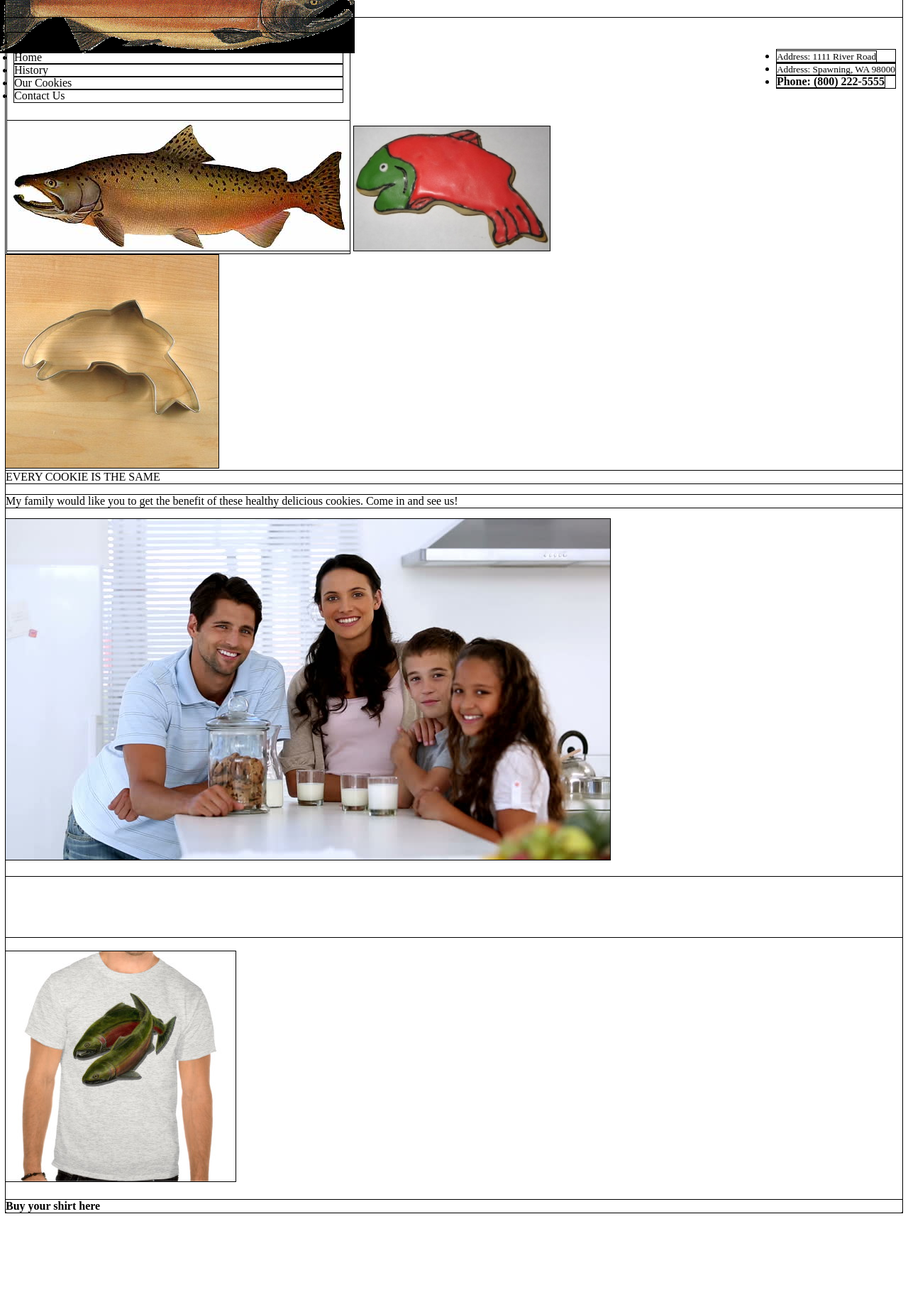
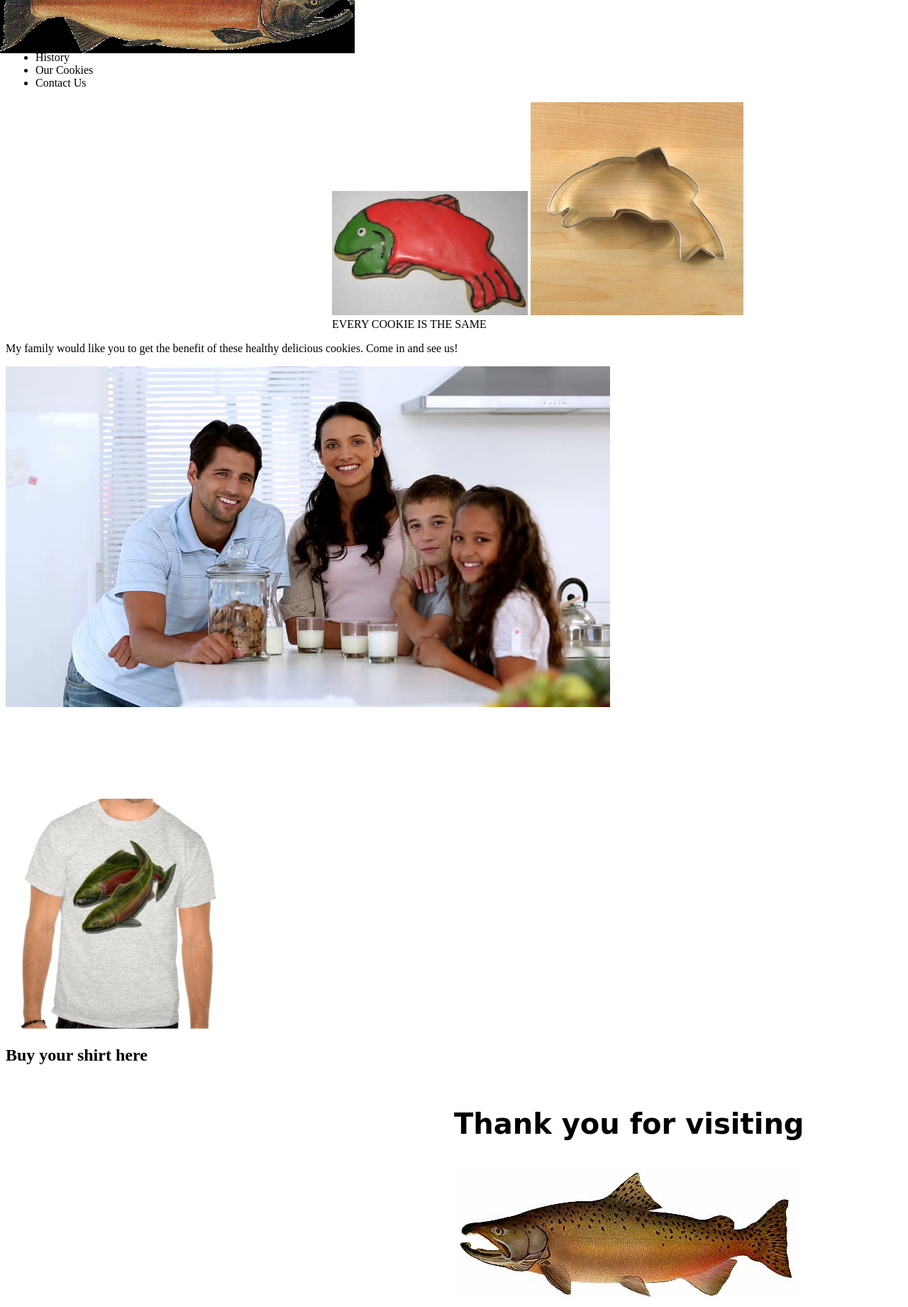
Before and after one commit to basellers1/cookie-stand, a plain HTML site: page Index.html in a window 1280 px wide. Shown: the part 81-1922 px from the top of the page at 71% size. Before the commit the page ends 1810 px from the top, so only its background shows below. Drawn offline with Linux system fonts and the light colour scheme.

Commit message:
fixed CSS

```diff
--- a/Index.html
+++ b/Index.html
@@ -5,32 +5,34 @@
     <link href="style.css" rel="stylesheet">
   </head>
 <body class="salmon-background">
+  <div class="navbar">
   <h1>Pat's Famous Cookies</h1>
-
-  <div class="navbar">
     <ul id="left">
       <li>Home</li>
       <li>History</li>
       <li>Our Cookies</li>
       <li>Contact Us</li>
     </ul>
-    <img id="chinook" src = "chinook.jpg"/>
   </div>
    <ul class="contact">
       <li><small>Address: 1111 River Road</small></li>
       <li><small>Address: Spawning, WA 98000</small></li>
       <li><strong>Phone:  (800) 222-5555</strong></li>
     </ul>
+    <section>
   <img src = "frosted-cookie.jpg"/>
   <img id ="cutter" src = "cutter.jpeg"/>
     <article>EVERY COOKIE IS THE SAME</article>
-
+</section>
   <p>My family would like you to get the benefit of these healthy delicious cookies.  Come in and see us!</p>
   <img src = "family.jpg"/>
 
   <h1>TRY SOME TODAY!</H1>
   <img src = "shirt.jpg" />
-  <h4>Buy your shirt here</h4>
-
+  <h2>Buy your shirt here</h2>
 </body>
+<footer>
+  <h3>Thank you for visiting</h3>
+  <img src = "chinook.jpg"/>
+</footer>
 </html>
--- a/style.css
+++ b/style.css
@@ -1,5 +1,5 @@
-*{
-  outline: 1px black solid;
+/**{
+  outline: 1px black solid;*/
 }
 html {
   border-top: 3px green;
@@ -16,24 +16,24 @@ h1 {
   display: inline-block;
   margin: 2px 2px 2px 2px;
 }
-ul{
-  padding: 400px;
-}
-.left {
-  position: relative;
-  padding: 100px;
+li.left {
+  width: 100px;
+  padding: 0px;
+  margin:  0px;
+  background-color: #E9967A;
 }
 .contact{
   float: right;
   position: relative;
-  margin-left: 200px;
+  margin-left: auto;
+  background-color: #E9967A;
 }
-.chinook {
-  float: right;
-  padding-left: 200px;
-}
+section{
+  display: inline-block;
+  padding-left: 460px;
+  }
 .cutter{
-  float: right;
+  display: inline-block;
 }
 h3{
   font-size: 2.5em;
@@ -47,10 +47,7 @@ body {
   background-image: url("Salmon.png");
   background-repeat: no-repeat;
 }
-ul {
-  outline: 2px green;
-  padding: 10px;
-}
+a
 form{
   width: 50%;
   margin: 1% auto;
@@ -76,3 +73,7 @@ td {
 td:hover {
   background-color: yellow;
 }
+footer {
+  display: inline-table;
+  margin-left: 50%;
+}
```
